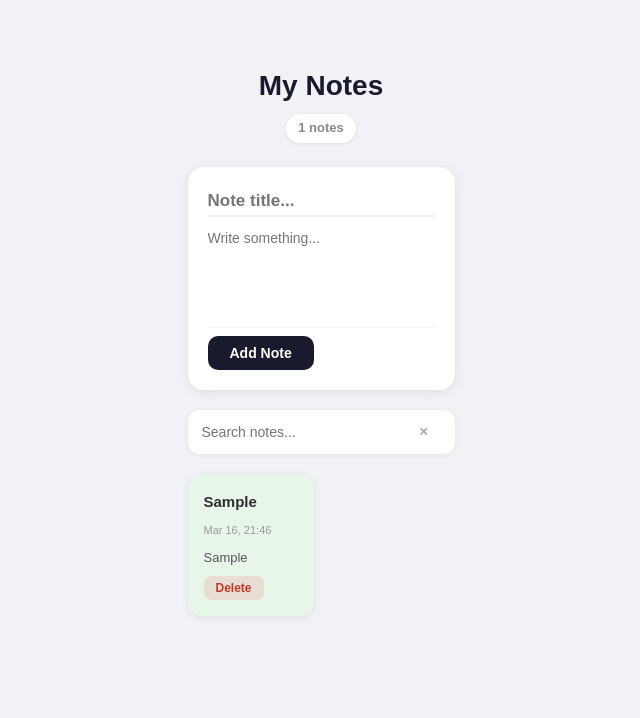
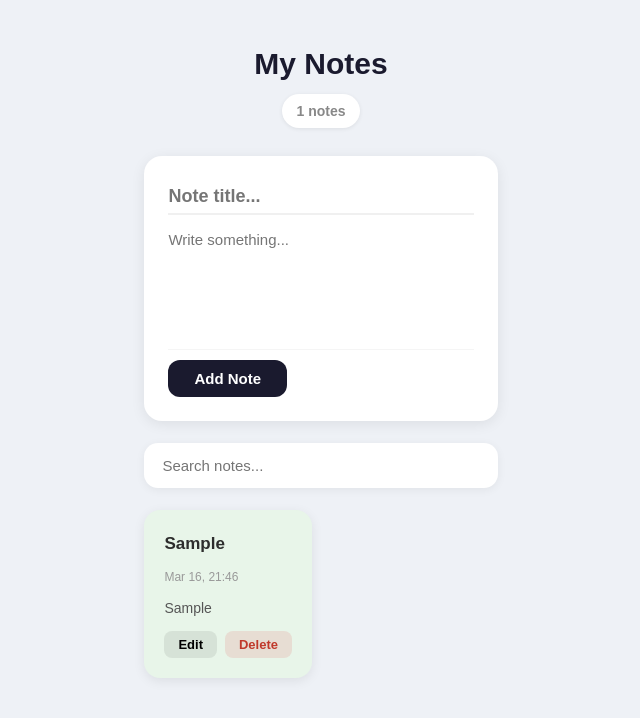
Before and after one commit to kaishuenc/electron-app, a React (Vite) app in the folder src/renderer/: page / in a window 1280 px wide. Both pictures are taken after typing "Sample", "Sample" into the empty fields and a click on the button "Add Note". Shown: the top 718 px of the page, without its empty margins (319-959 px from the left). Built offline with nearby package versions, Linux system fonts and the light colour scheme.

Commit message:
update something

```diff
--- a/src/renderer/src/App.css
+++ b/src/renderer/src/App.css
@@ -12,16 +12,16 @@ html, body {
 
 body {
   font-family: 'Nunito', sans-serif;
-  background: #f0f2f5;
+  background: #eef1f6;
   min-height: 100vh;
   color: #2d2d2d;
   overflow-y: auto;
 }
 
 .app {
-  max-width: 720px;
+  max-width: 900px;
   margin: 0 auto;
-  padding: 40px 20px 80px;
+  padding: 40px 24px 80px;
 }
 
 .header {
@@ -29,7 +29,7 @@ body {
   flex-direction: column;
   align-items: center;
   gap: 6px;
-  margin-bottom: 24px;
+  margin-bottom: 28px;
 }
 
 .header-title {
@@ -40,30 +40,30 @@ body {
 }
 
 .header h1 {
-  font-size: 28px;
+  font-size: 30px;
   font-weight: 800;
   color: #1a1a2e;
 }
 
 .note-count {
-  font-size: 13px;
+  font-size: 14px;
   font-weight: 600;
   color: #888;
   background: white;
-  padding: 4px 12px;
+  padding: 6px 14px;
   border-radius: 20px;
   box-shadow: 0 1px 4px rgba(0,0,0,0.08);
 }
 
 .input-card {
   background: white;
-  border-radius: 16px;
-  padding: 20px;
-  box-shadow: 0 2px 12px rgba(0,0,0,0.08);
-  margin-bottom: 20px;
+  border-radius: 18px;
+  padding: 24px;
+  box-shadow: 0 3px 14px rgba(0,0,0,0.08);
+  margin-bottom: 22px;
   display: flex;
   flex-direction: column;
-  gap: 10px;
+  gap: 12px;
 }
 
 .input-title {
@@ -71,10 +71,10 @@ body {
   border: none;
   outline: none;
   font-family: inherit;
-  font-size: 17px;
+  font-size: 18px;
   font-weight: 700;
   color: #1a1a2e;
-  padding: 4px 0;
+  padding: 6px 0;
   border-bottom: 2px solid #f0f0f0;
 }
 
@@ -87,11 +87,11 @@ body {
   border: none;
   outline: none;
   font-family: inherit;
-  font-size: 14px;
+  font-size: 15px;
   color: #444;
   resize: none;
-  min-height: 90px;
-  line-height: 1.6;
+  min-height: 110px;
+  line-height: 1.7;
 }
 
 .input-footer {
@@ -99,11 +99,11 @@ body {
   justify-content: space-between;
   align-items: center;
   border-top: 1px solid #f5f5f5;
-  padding-top: 8px;
+  padding-top: 10px;
 }
 
 .hint {
-  font-size: 11px;
+  font-size: 12px;
   color: #bbb;
 }
 
@@ -111,9 +111,9 @@ body {
   background: #1a1a2e;
   color: white;
   border: none;
-  border-radius: 10px;
-  padding: 9px 22px;
-  font-size: 14px;
+  border-radius: 12px;
+  padding: 10px 26px;
+  font-size: 15px;
   font-weight: 700;
   cursor: pointer;
 }
@@ -132,18 +132,18 @@ body {
   display: flex;
   align-items: center;
   background: white;
-  border-radius: 12px;
-  padding: 10px 14px;
-  gap: 8px;
-  box-shadow: 0 1px 6px rgba(0,0,0,0.06);
-  margin-bottom: 20px;
+  border-radius: 14px;
+  padding: 14px 18px;
+  gap: 10px;
+  box-shadow: 0 2px 10px rgba(0,0,0,0.06);
+  margin-bottom: 22px;
 }
 
 .search-bar input {
   flex: 1;
   border: none;
   outline: none;
-  font-size: 14px;
+  font-size: 15px;
 }
 
 .clear-search {
@@ -159,8 +159,8 @@ body {
 
 .notes-grid {
   display: grid;
-  grid-template-columns: repeat(2, minmax(0, 1fr)); /* ⭐ 关键修复 */
-  gap: 14px;
+  grid-template-columns: repeat(2, minmax(0, 1fr));
+  gap: 18px;
   width: 100%;
 }
 
@@ -179,14 +179,14 @@ body {
 
 .note-card {
   width: 100%;
-  background: white;
-  border-radius: 14px;
-  padding: 16px;
-  box-shadow: 0 2px 8px rgba(0,0,0,0.07);
+  border-radius: 16px;
+  padding: 20px;
+  box-shadow: 0 3px 12px rgba(0,0,0,0.08);
   display: flex;
   flex-direction: column;
-  gap: 8px;
+  gap: 10px;
   transition: 0.2s;
+  overflow: hidden;
 }
 
 .note-card:hover {
@@ -195,32 +195,36 @@ body {
 }
 
 .note-title {
-  font-size: 15px;
+  font-size: 17px;
   font-weight: 800;
+  word-break: break-word;
 }
 
 .note-date {
-  font-size: 11px;
+  font-size: 12px;
   color: #999;
 }
 
 .note-content {
-  font-size: 13px;
+  font-size: 14px;
   color: #555;
-  line-height: 1.6;
+  line-height: 1.7;
   white-space: pre-wrap;
+  word-break: break-word;
+  max-height: 140px;
+  overflow-y: auto;
 }
 
 .note-actions {
   display: flex;
-  gap: 6px;
+  gap: 8px;
 }
 
 button {
   border: none;
-  border-radius: 7px;
-  padding: 5px 12px;
-  font-size: 12px;
+  border-radius: 8px;
+  padding: 6px 14px;
+  font-size: 13px;
   font-weight: 700;
   cursor: pointer;
 }
@@ -246,12 +250,18 @@ button {
 .edit-title, .edit-content {
   width: 100%;
   border: 1px solid rgba(0,0,0,0.12);
-  border-radius: 8px;
-  padding: 7px 10px;
+  border-radius: 10px;
+  padding: 8px 12px;
   font-family: inherit;
   outline: none;
 }
 
+.edit-title {
+  font-size: 15px;
+  font-weight: 700;
+}
+
 .edit-content {
-  min-height: 70px;
+  font-size: 14px;
+  min-height: 80px;
 }
--- a/src/renderer/src/App.tsx
+++ b/src/renderer/src/App.tsx
@@ -31,7 +31,7 @@ function App() {
   }, [notes])
 
   const addNote = () => {
-    if (!title || !content) return
+    if (!title.trim() || !content.trim()) return
 
     const newNote: Note = {
       id: Date.now(),
@@ -49,6 +49,20 @@ function App() {
   const deleteNote = (id: number) => {
     setNotes(notes.filter((n) => n.id !== id))
   }
+
+  const editNote = (id: number, newTitle: string, newContent: string) => {
+    setNotes(
+      notes.map((n) =>
+        n.id === id ? { ...n, title: newTitle, content: newContent } : n
+      )
+    )
+  }
+
+  const filteredNotes = notes.filter(
+    (note) =>
+      note.title.toLowerCase().includes(search.toLowerCase()) ||
+      note.content.toLowerCase().includes(search.toLowerCase())
+  )
 
   return (
     <div className="app">
@@ -69,21 +83,28 @@ function App() {
           value={search}
           onChange={(e) => setSearch(e.target.value)}
         />
-        <button className="clear-search" onClick={() => setSearch('')}>
-          ✕
-        </button>
+        {search && (
+          <button className="clear-search" onClick={() => setSearch('')}>
+            ✕
+          </button>
+        )}
       </div>
 
       <div className="notes-grid">
-        {notes
-          .filter(
-            (note) =>
-              note.title.toLowerCase().includes(search.toLowerCase()) ||
-              note.content.toLowerCase().includes(search.toLowerCase())
-          )
-          .map((note) => (
-            <NoteCard key={note.id} note={note} onDelete={deleteNote} />
-          ))}
+        {filteredNotes.length === 0 ? (
+          <div className="empty">
+            {search ? 'No results found' : 'No notes yet'}
+          </div>
+        ) : (
+          filteredNotes.map((note) => (
+            <NoteCard
+              key={note.id}
+              note={note}
+              onDelete={deleteNote}
+              onEdit={editNote}
+            />
+          ))
+        )}
       </div>
     </div>
   )
--- a/src/renderer/src/components/notecard.tsx
+++ b/src/renderer/src/components/notecard.tsx
@@ -1,3 +1,4 @@
+import { useState } from "react"
 import { format } from "date-fns"
 
 interface Note {
@@ -11,11 +12,51 @@ interface Note {
 interface Props {
   note: Note
   onDelete: (id: number) => void
+  onEdit: (id: number, title: string, content: string) => void
 }
 
-function NoteCard({ note, onDelete }: Props) {
+function NoteCard({ note, onDelete, onEdit }: Props) {
+  const [isEditing, setIsEditing] = useState(false)
+  const [title, setTitle] = useState(note.title)
+  const [content, setContent] = useState(note.content)
+
   return (
     <div className="note-card" style={{ background: note.color }}>
+      {isEditing ? (
+        <>
+          <input
+            className="edit-title"
+            value={title}
+            onChange={e => setTitle(e.target.value)}
+          />
+
+          <textarea
+            className="edit-content"
+            value={content}
+            onChange={e => setContent(e.target.value)}
+          />
+
+          <div className="note-actions">
+            <button
+              className="btn-save"
+              onClick={() => {
+                onEdit(note.id, title, content)
+                setIsEditing(false)
+              }}
+            >
+              Save
+            </button>
+
+            <button
+              className="btn-cancel"
+              onClick={() => setIsEditing(false)}
+            >
+              Cancel
+            </button>
+          </div>
+        </>
+      ) : (
+        <>
           <h3 className="note-title">{note.title}</h3>
 
           <span className="note-date">
@@ -25,10 +66,16 @@ function NoteCard({ note, onDelete }: Props) {
           <p className="note-content">{note.content}</p>
 
           <div className="note-actions">
+            <button className="btn-edit" onClick={() => setIsEditing(true)}>
+              Edit
+            </button>
+
             <button className="btn-delete" onClick={() => onDelete(note.id)}>
               Delete
             </button>
           </div>
+        </>
+      )}
     </div>
   )
 }
```
Lines whose indentation alone changed are shown as unchanged.
